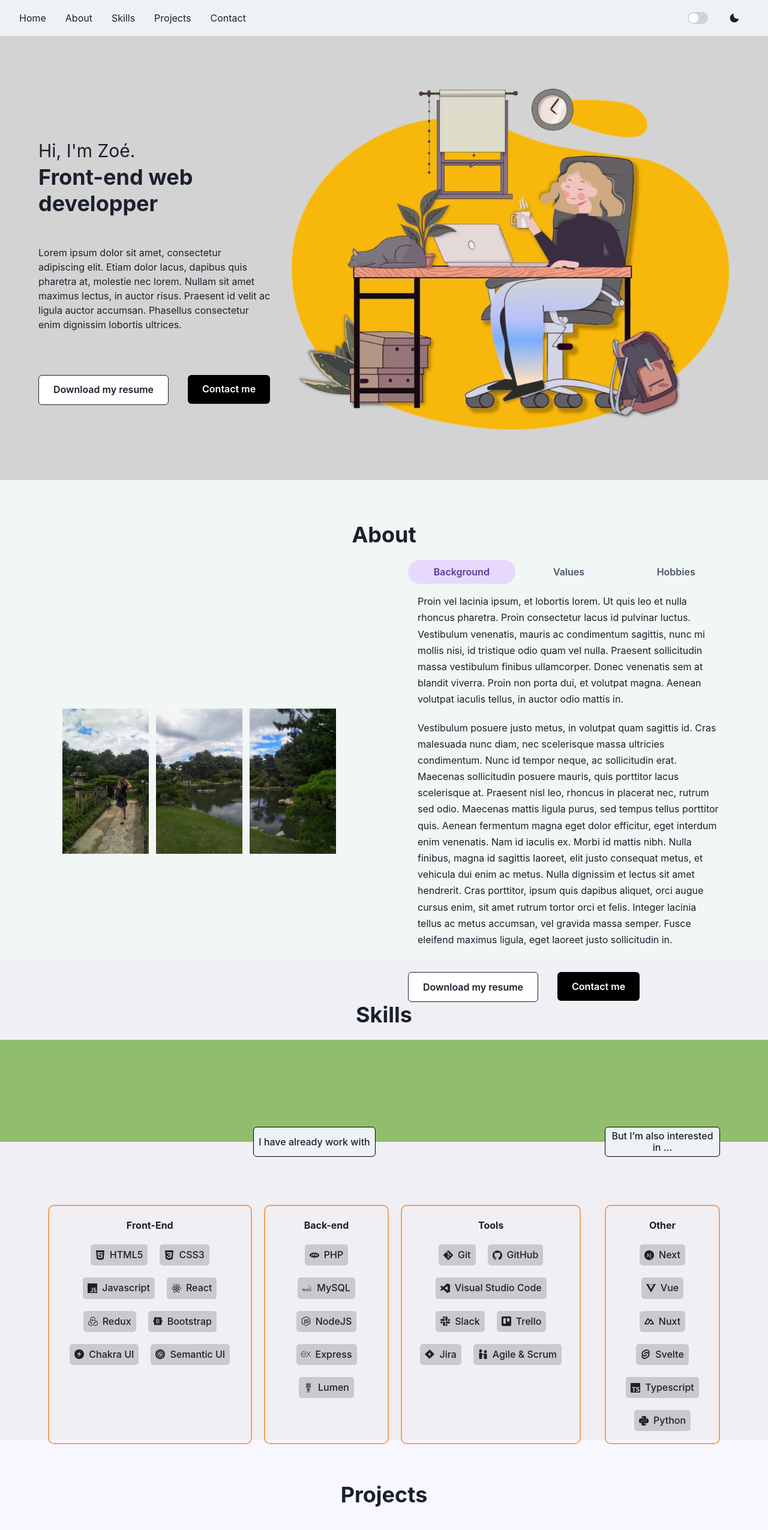
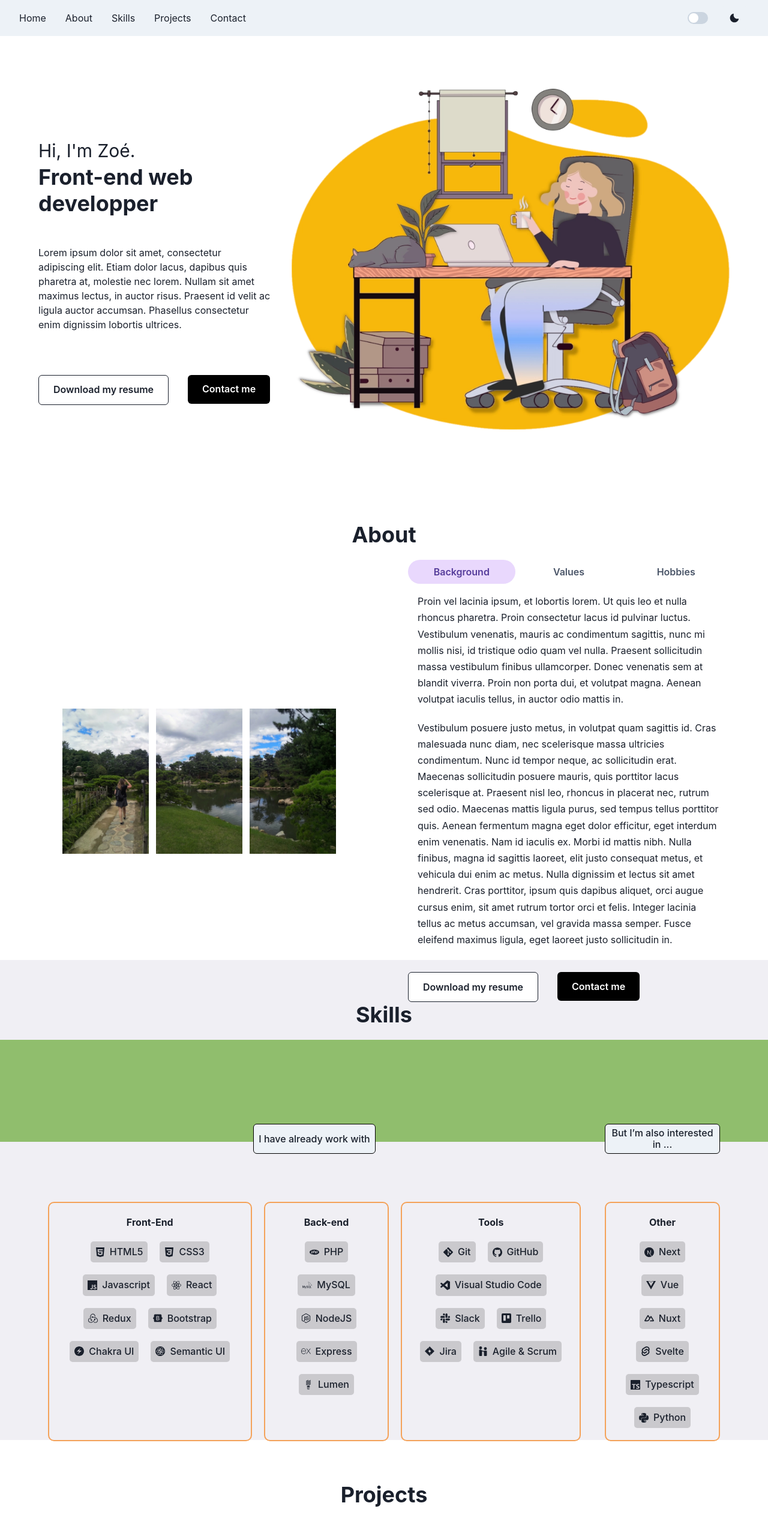
Before and after one commit to Tsuricate/Portfolio, a React (Create React App) app: page / in a window 1280 px wide. Shown: the top 2550 px of the page at 60% size. Built offline with nearby package versions, Linux system fonts and the light colour scheme.

Commit message:
Fix: minor fixes including props name + add padding + add project skill

```diff
--- a/src/components/AboutContent.js
+++ b/src/components/AboutContent.js
@@ -16,7 +16,7 @@ import ActionButtons from './ActionButtons';
 import aboutSections from '../data/aboutSections';
 
 const AboutContent = () => (
-  <SectionContainer bgColor="#F0F7F4" sectionTitle="About">
+  <SectionContainer background="#F0F7F4" sectionTitle="About">
     <SimpleGrid
       columns={{ base: 1, xl: 2 }}
       height={{ xl: '100%' }}
--- a/src/components/HomeContent.js
+++ b/src/components/HomeContent.js
@@ -4,7 +4,7 @@ import SectionContainer from './SectionContainer';
 import ActionButtons from './ActionButtons';
 
 const HomeContent = () => (
-  <SectionContainer bgColor="lightGray">
+  <SectionContainer background="lightGray">
     <Grid
       height={{ xl: '100%' }}
       templateColumns={{ base: 'repeat(1, 1fr)', lg: 'repeat(2, 1fr)', xl: 'repeat(3, 1fr)' }}
--- a/src/components/ProjectsContent.js
+++ b/src/components/ProjectsContent.js
@@ -34,7 +34,7 @@ const ProjectsContent = () => {
 
   const ChakraCarousel = chakra(Carousel);
   return (
-    <SectionContainer bgColor="#F7F7FF" sectionTitle="Projects">
+    <SectionContainer background="#F7F7FF" sectionTitle="Projects">
       {useCarousel ? (
         <ChakraCarousel responsive={responsive} height={{ lg: '100%' }} p={10} showDots centerMode>
           {projects.map((project) => (
--- a/src/components/SkillsGroup.js
+++ b/src/components/SkillsGroup.js
@@ -10,7 +10,7 @@ const SkillsGroup = ({ groupTitle, skills }) => (
     alignItems={{ xl: 'center' }}
     spacing={{ xl: 20 }}
   >
-    <Box textAlign="center" mt={{ xl: '-25px' }}>
+    <Box textAlign="center" mt={{ xl: '-30px' }}>
       <Tag fontSize="1.5xl" height="50px" variant="subtle" border="1px solid black">
         {groupTitle}
       </Tag>
--- a/src/data/projects.js
+++ b/src/data/projects.js
@@ -88,10 +88,14 @@ export const projects = [
         name: 'Chakra UI',
         icon: 'SiChakraui',
       },
+      {
+        name: 'Gimp',
+        icon: 'SiGimp',
+      },
     ],
   },
   {
-    title: 'Portfolio2',
+    title: 'Know Your Birds',
     image: 'https://cdn.pixabay.com/photo/2020/01/29/09/36/connection-4801974_960_720.jpg',
     description:
       'Lorem ipsum dolor sit amet, consectetur adipiscing elit. Sed convallis ac dui ut porta. Nunc a efficitur eros. Phasellus et efficitur libero. Nulla arcu odio, accumsan sed aliquet eget, lobortis ut eros.',
```
